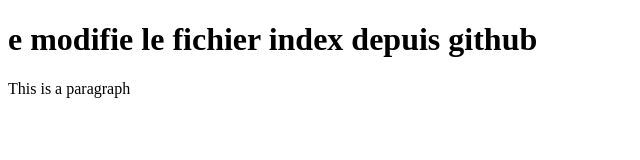
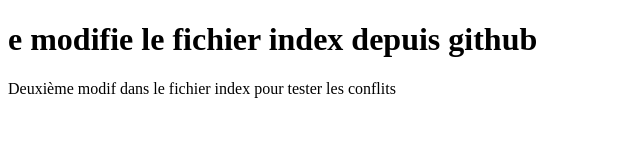
Before and after one commit to tadaron/Depot_distant_cours2, a plain HTML site: page index.html in a window 1280 px wide. Shown: the whole page, without its empty margins (0-640 px from the left). Drawn offline with Linux system fonts and the light colour scheme.

Commit message:
Update index.html

```diff
--- a/index.html
+++ b/index.html
@@ -5,6 +5,6 @@
 </head>
 <body>
 <h1>e modifie le fichier index depuis github</h1>
-<p>This is a paragraph</p>
+<p>Deuxième modif dans le fichier index pour tester les conflits</p>
 </body>
 </html>
```
